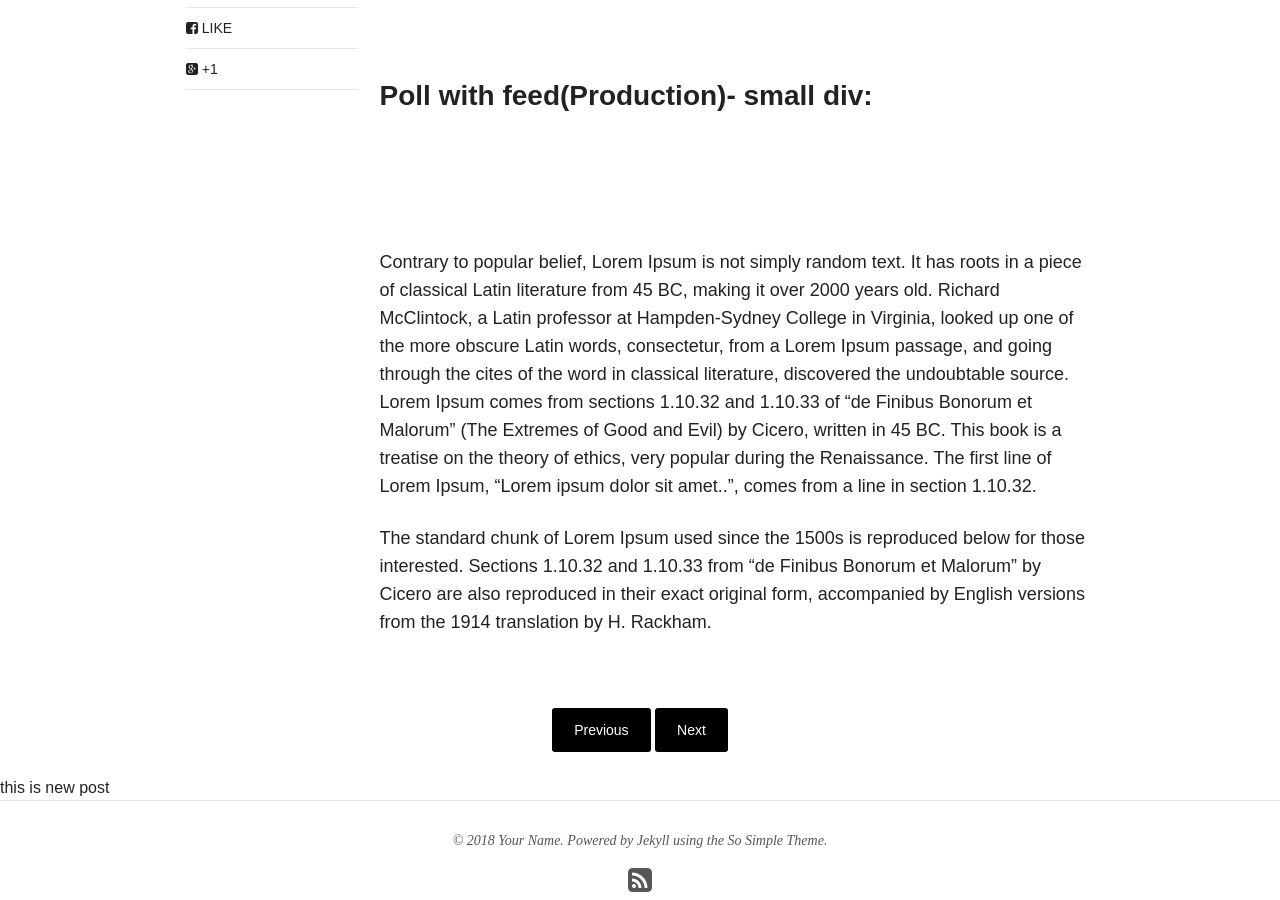
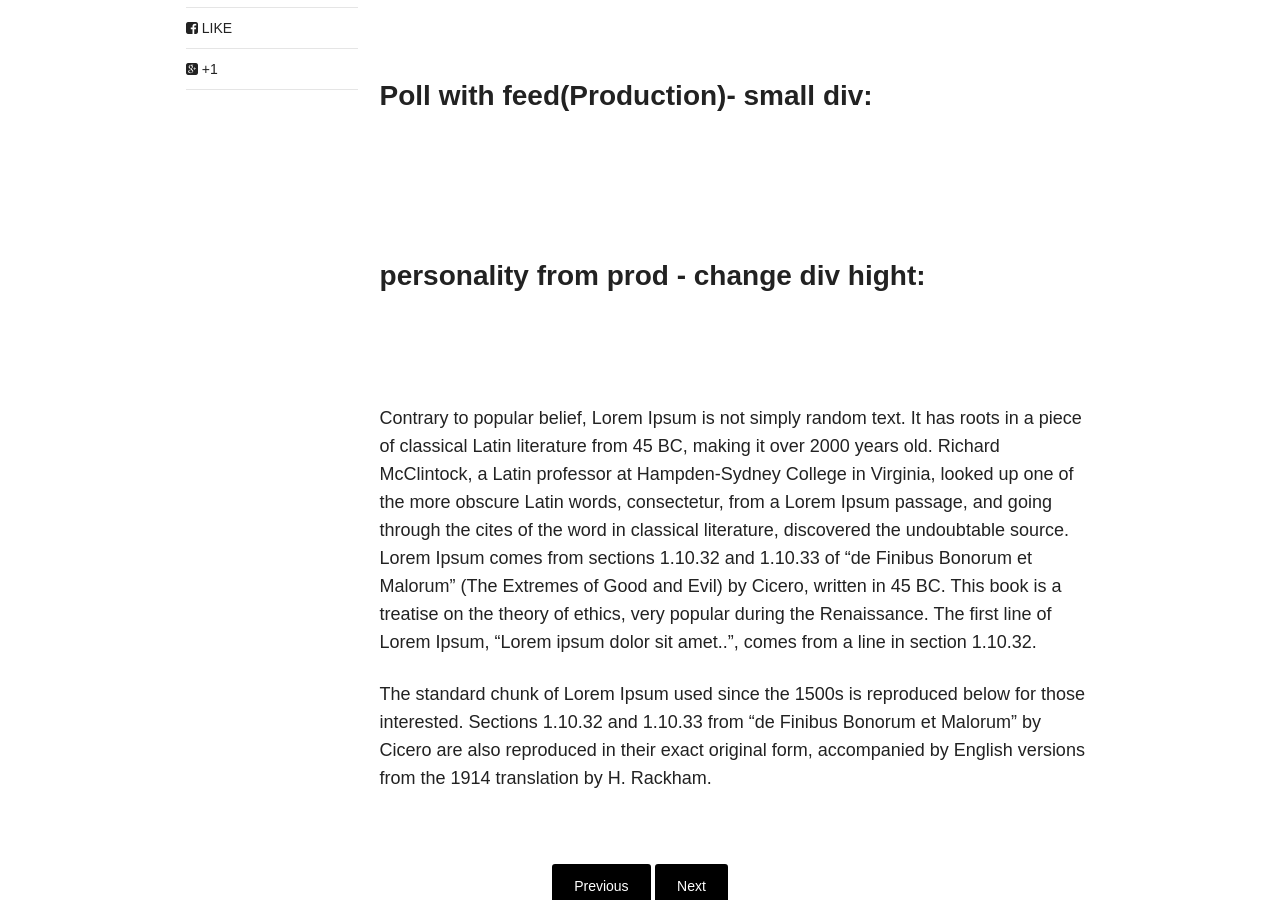
Before and after one commit to galdil/galdil.github.io, a Jekyll site: the page built from _posts/articles/2013-05-23-readability-feature-post.md, in a window 1280 px wide and 900 px high, scrolled down 1208 px. Built offline with Jekyll 4.4.1, drawn with Linux system fonts in a browser that asks for light colours; nearby versions of some CDN libraries.

Commit message:
Update 2013-05-23-readability-feature-post.md

```diff
--- a/_posts/articles/2013-05-23-readability-feature-post.md
+++ b/_posts/articles/2013-05-23-readability-feature-post.md
@@ -24,7 +24,10 @@
 <br>
 <div class="apester-media" id="small-div-for-test" data-media-id="5a3b900a67e5db0001fde0c9"></div><script async src="//static.apester.com/js/sdk/v2.0/apester-javascript-sdk.min.js"></script>
 <br>
-
+### personality from prod - change div hight:
+<br>
+<div class="apester-media" data-media-id="5a159b85d8f123000125ee57" height="600"></div><script async src="//static.apester.com/js/sdk/v2.0/apester-javascript-sdk.min.js"></script>
+<br>
 Contrary to popular belief, Lorem Ipsum is not simply random text. It has roots in a piece of classical Latin literature from 45 BC, making it over 2000 years old. Richard McClintock, a Latin professor at Hampden-Sydney College in Virginia, looked up one of the more obscure Latin words, consectetur, from a Lorem Ipsum passage, and going through the cites of the word in classical literature, discovered the undoubtable source. Lorem Ipsum comes from sections 1.10.32 and 1.10.33 of "de Finibus Bonorum et Malorum" (The Extremes of Good and Evil) by Cicero, written in 45 BC. This book is a treatise on the theory of ethics, very popular during the Renaissance. The first line of Lorem Ipsum, "Lorem ipsum dolor sit amet..", comes from a line in section 1.10.32.
 
 The standard chunk of Lorem Ipsum used since the 1500s is reproduced below for those interested. Sections 1.10.32 and 1.10.33 from "de Finibus Bonorum et Malorum" by Cicero are also reproduced in their exact original form, accompanied by English versions from the 1914 translation by H. Rackham.
```
